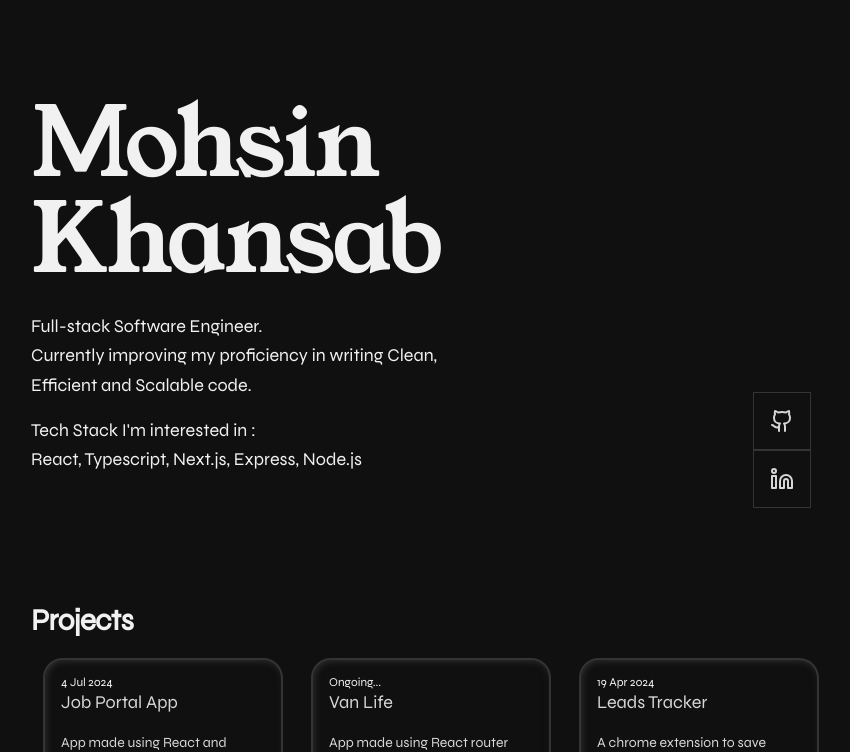
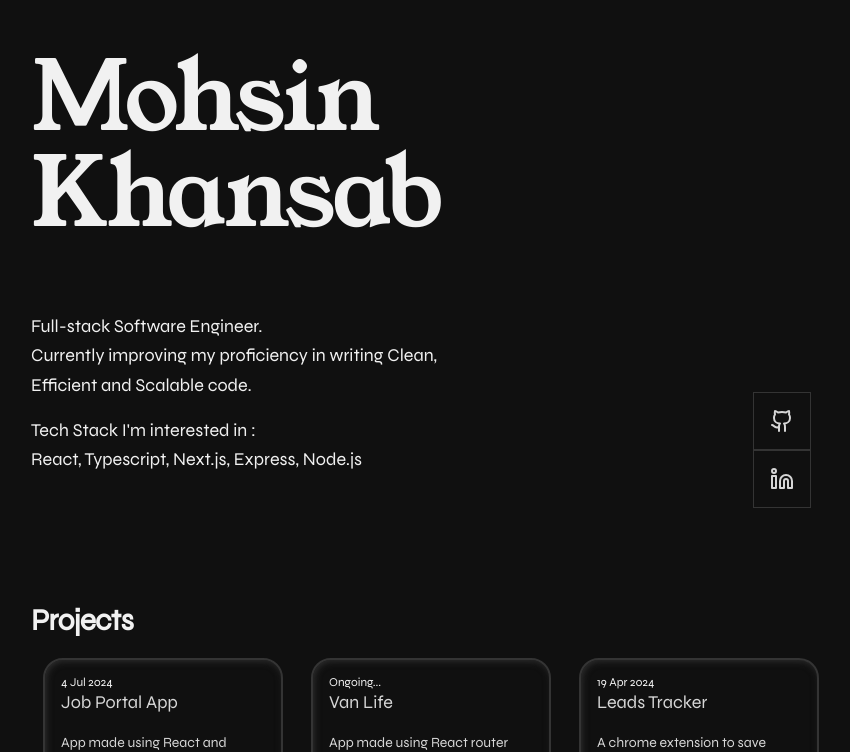
Before and after one commit to mohs-in/website_v3, a React (Vite) app: page / in a window 1280 px wide. Shown: the top 752 px of the page, without its empty margins (209-1059 px from the left). Built offline with nearby package versions, Linux system fonts and the light colour scheme.

Commit message:
updated animation

```diff
--- a/src/components/Header.jsx
+++ b/src/components/Header.jsx
@@ -6,7 +6,7 @@ export default function Header() {
         <>
             <header className='pt-24 pb-32'>
 
-                <h1 className='font-myFontOne font-normal text-6xl md:text-8xl mb-6 tracking-tight animate-bounce-2 md:animate-spin-slow relative'>Mohsin <br /> Khansab</h1>
+                <h1 className='font-myFontOne font-normal text-6xl md:text-8xl mb-6 tracking-tight animate-bounce-2 relative'>Mohsin <br /> Khansab</h1>
 
                 <div className='leading-relaxed text-lg flex justify-between w-full '>
 
```
